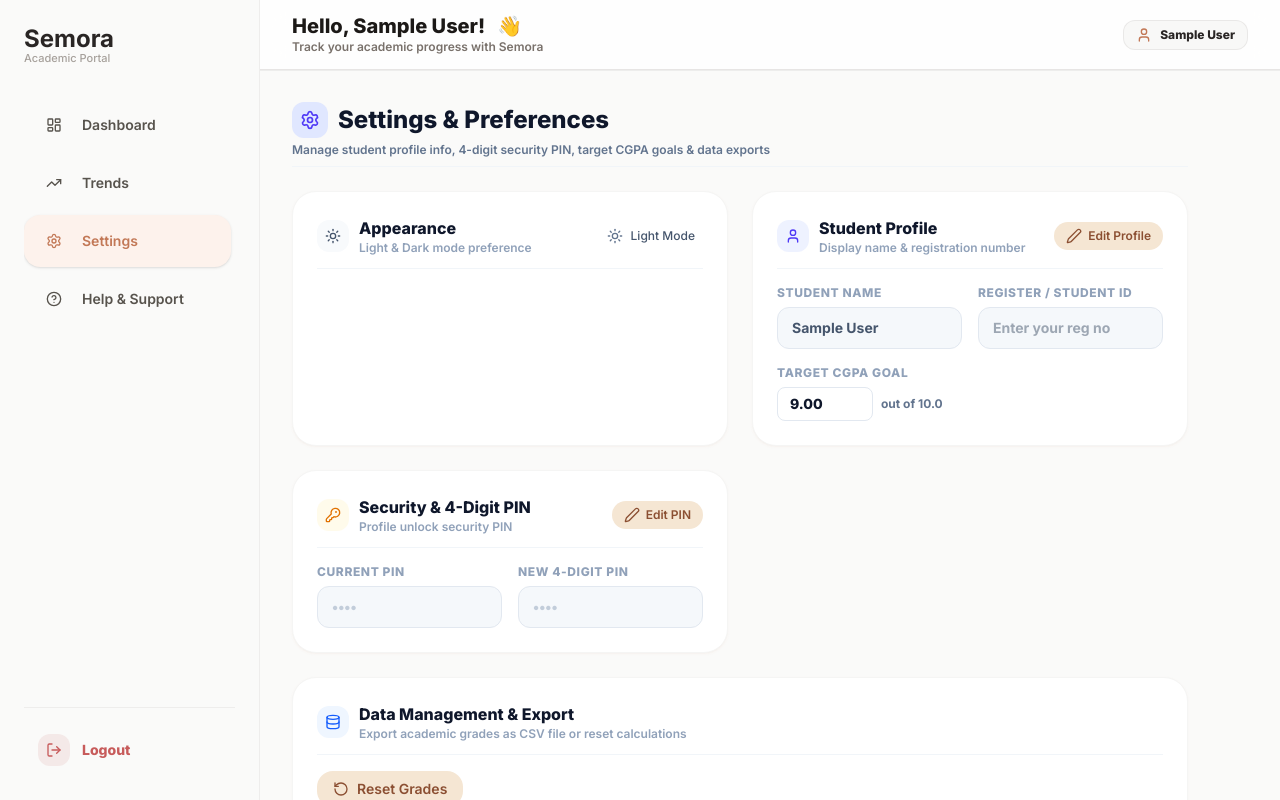
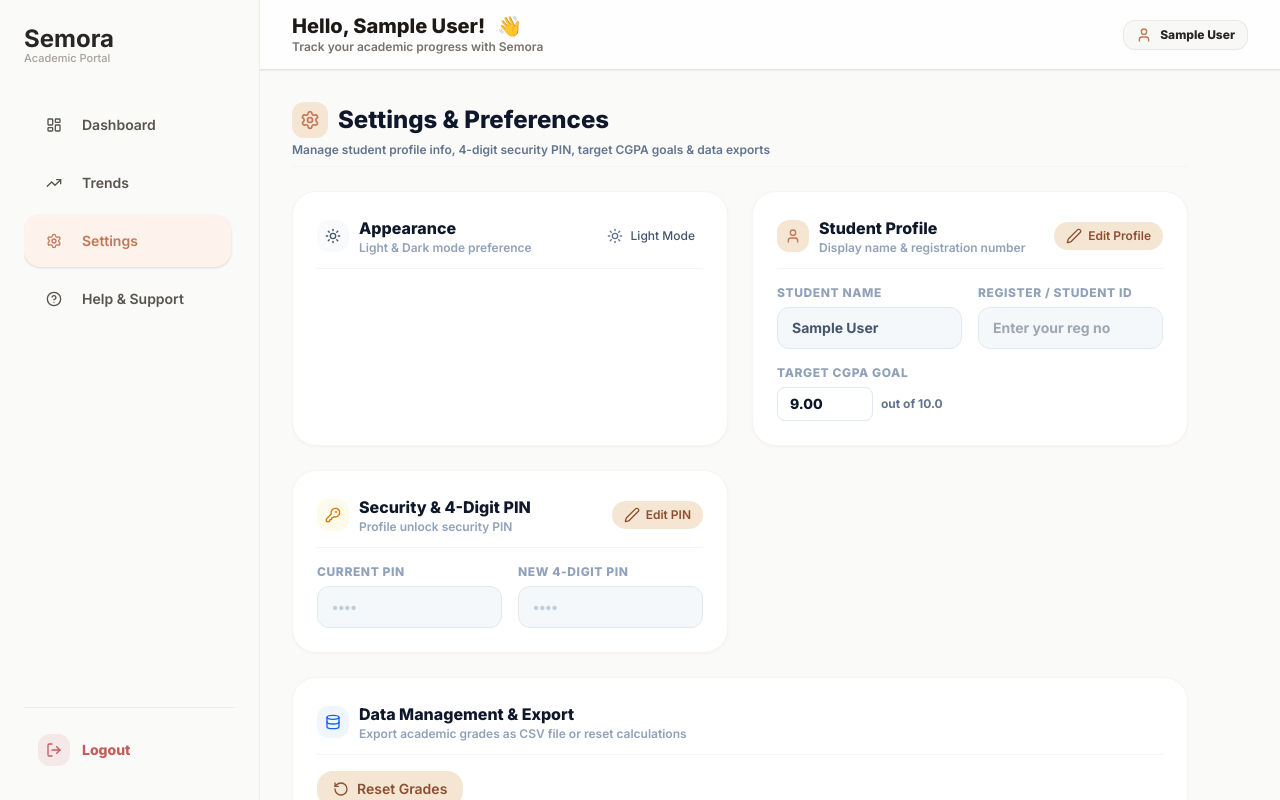
Before and after one commit to prakashseervi61/CGPA-CALC, a React (Vite) app: page /settings in a window 1280 px wide. Built offline with nearby package versions, Linux system fonts and the light colour scheme; sample sign-in values are in the browser's storage.

Commit message:
style(settings): replace indigo/emerald references with earthy palette
- Icon containers use terracotta
- Input focus borders use terracotta
- PIN change success badge uses muted green

```diff
--- a/src/components/dashboard/SettingsPage.jsx
+++ b/src/components/dashboard/SettingsPage.jsx
@@ -73,7 +73,7 @@
       <div className="flex items-center justify-between pb-2 border-b border-slate-100">
         <div>
           <h2 className="text-2xl font-black text-slate-900 flex items-center gap-2.5">
-            <div className="w-9 h-9 rounded-xl bg-indigo-100 text-indigo-600 flex items-center justify-center shrink-0">
+            <div className="w-9 h-9 rounded-xl bg-[#F5E6D3] text-[#C27856] flex items-center justify-center shrink-0">
               <Settings className="w-5 h-5" />
             </div>
             Settings & Preferences
@@ -115,7 +115,7 @@
       <Card className="p-6 border border-slate-100 shadow-sm space-y-4">
         <div className="flex items-center justify-between pb-3 border-b border-slate-100">
           <div className="flex items-center gap-2.5">
-            <div className="w-8 h-8 rounded-xl bg-indigo-50 text-indigo-600 flex items-center justify-center shrink-0">
+            <div className="w-8 h-8 rounded-xl bg-[#F5E6D3] text-[#C27856] flex items-center justify-center shrink-0">
               <User className="w-4 h-4" />
             </div>
             <div>
@@ -162,7 +162,7 @@
               value={name}
               onChange={(e) => setName(e.target.value)}
               placeholder="Enter your name"
-              className="w-full px-3.5 py-2.5 rounded-xl border border-slate-200 text-sm font-bold text-slate-800 bg-slate-50/50 focus:bg-white focus:border-indigo-600 focus:outline-none transition-all disabled:bg-slate-100/70 disabled:text-slate-600 disabled:border-slate-200 disabled:cursor-not-allowed"
+              className="w-full px-3.5 py-2.5 rounded-xl border border-slate-200 text-sm font-bold text-slate-800 bg-slate-50/50 focus:bg-white focus:border-[#C27856] focus:outline-none transition-all disabled:bg-slate-100/70 disabled:text-slate-600 disabled:border-slate-200 disabled:cursor-not-allowed"
             />
           </div>
 
@@ -177,7 +177,7 @@
               value={studentId}
               onChange={(e) => setStudentId(e.target.value)}
               placeholder="Enter your reg no"
-              className="w-full px-3.5 py-2.5 rounded-xl border border-slate-200 text-sm font-bold text-slate-800 bg-slate-50/50 focus:bg-white focus:border-indigo-600 focus:outline-none transition-all disabled:bg-slate-100/70 disabled:text-slate-600 disabled:border-slate-200 disabled:cursor-not-allowed"
+              className="w-full px-3.5 py-2.5 rounded-xl border border-slate-200 text-sm font-bold text-slate-800 bg-slate-50/50 focus:bg-white focus:border-[#C27856] focus:outline-none transition-all disabled:bg-slate-100/70 disabled:text-slate-600 disabled:border-slate-200 disabled:cursor-not-allowed"
             />
           </div>
 
@@ -190,7 +190,7 @@
                 type="text"
                 value={targetCgpa}
                 onChange={(e) => setTargetCgpa(e.target.value)}
-                className="w-24 px-3 py-1.5 rounded-lg border border-slate-200 text-sm font-black text-slate-900 focus:outline-none focus:border-indigo-600"
+                className="w-24 px-3 py-1.5 rounded-lg border border-slate-200 text-sm font-black text-slate-900 focus:outline-none focus:border-[#C27856]"
               />
               <span className="text-xs text-slate-500 font-bold">out of 10.0</span>
             </div>
@@ -260,7 +260,7 @@
               value={currentPin}
               onChange={(e) => setCurrentPin(e.target.value)}
               placeholder="••••"
-              className="w-full px-3.5 py-2.5 rounded-xl border border-slate-200 text-sm font-black text-indigo-600 bg-slate-50/50 focus:bg-white focus:border-indigo-600 focus:outline-none transition-all disabled:bg-slate-100/70 disabled:text-slate-400 disabled:border-slate-200 disabled:cursor-not-allowed"
+              className="w-full px-3.5 py-2.5 rounded-xl border border-slate-200 text-sm font-black text-[#C27856] bg-slate-50/50 focus:bg-white focus:border-[#C27856] focus:outline-none transition-all disabled:bg-slate-100/70 disabled:text-slate-400 disabled:border-slate-200 disabled:cursor-not-allowed"
             />
           </div>
 
@@ -278,13 +278,13 @@
               value={newPin}
               onChange={(e) => setNewPin(e.target.value)}
               placeholder="••••"
-              className="w-full px-3.5 py-2.5 rounded-xl border border-slate-200 text-sm font-black text-indigo-600 bg-slate-50/50 focus:bg-white focus:border-indigo-600 focus:outline-none transition-all disabled:bg-slate-100/70 disabled:text-slate-400 disabled:border-slate-200 disabled:cursor-not-allowed"
+              className="w-full px-3.5 py-2.5 rounded-xl border border-slate-200 text-sm font-black text-[#C27856] bg-slate-50/50 focus:bg-white focus:border-[#C27856] focus:outline-none transition-all disabled:bg-slate-100/70 disabled:text-slate-400 disabled:border-slate-200 disabled:cursor-not-allowed"
             />
           </div>
 
           {pinMessage && (
             <div className={`sm:col-span-2 p-3 rounded-xl text-xs font-bold ${
-              pinMessage.type === 'success' ? 'bg-emerald-50 text-emerald-800 border border-emerald-200' : 'bg-rose-50 text-rose-800 border border-rose-200'
+              pinMessage.type === 'success' ? 'bg-[#D4E8D6] text-[#4A6E4D] border border-[#B8D4BB]' : 'bg-rose-50 text-rose-800 border border-rose-200'
             }`}>
               {pinMessage.text}
             </div>
```
